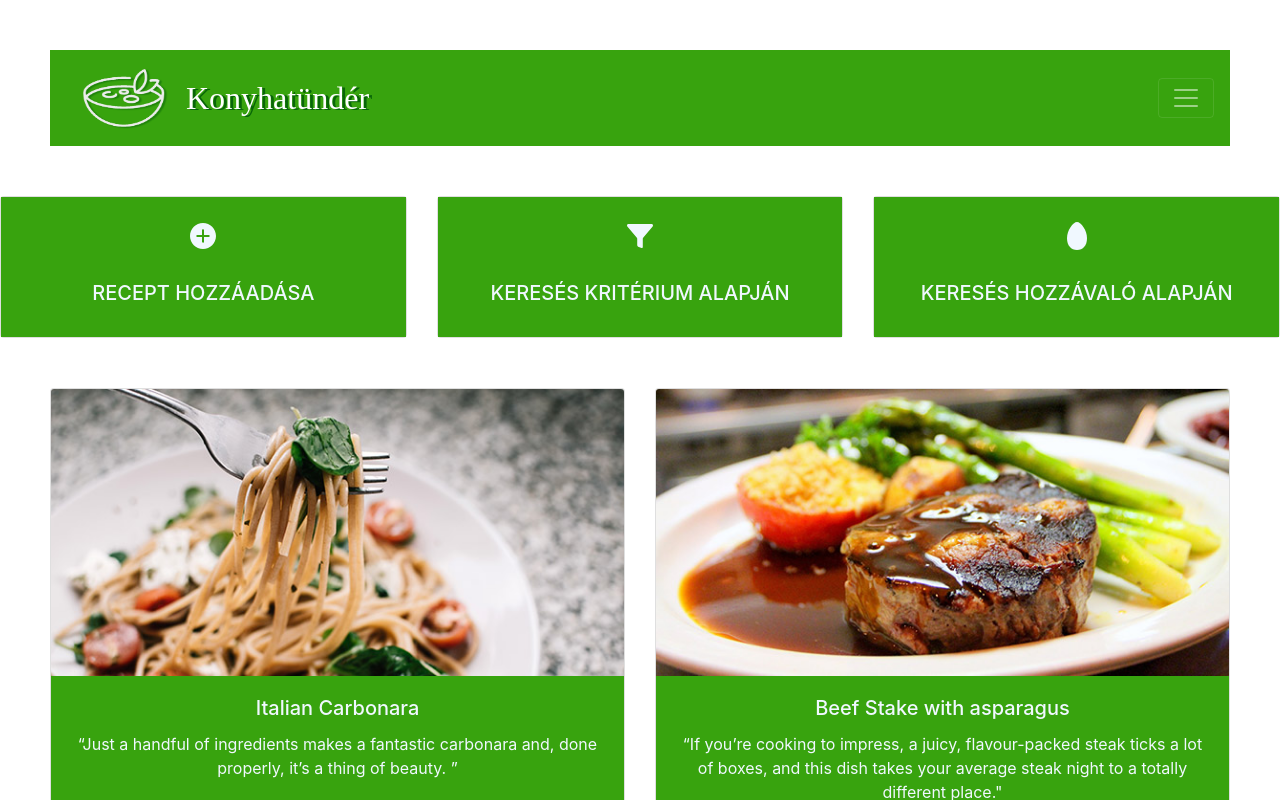
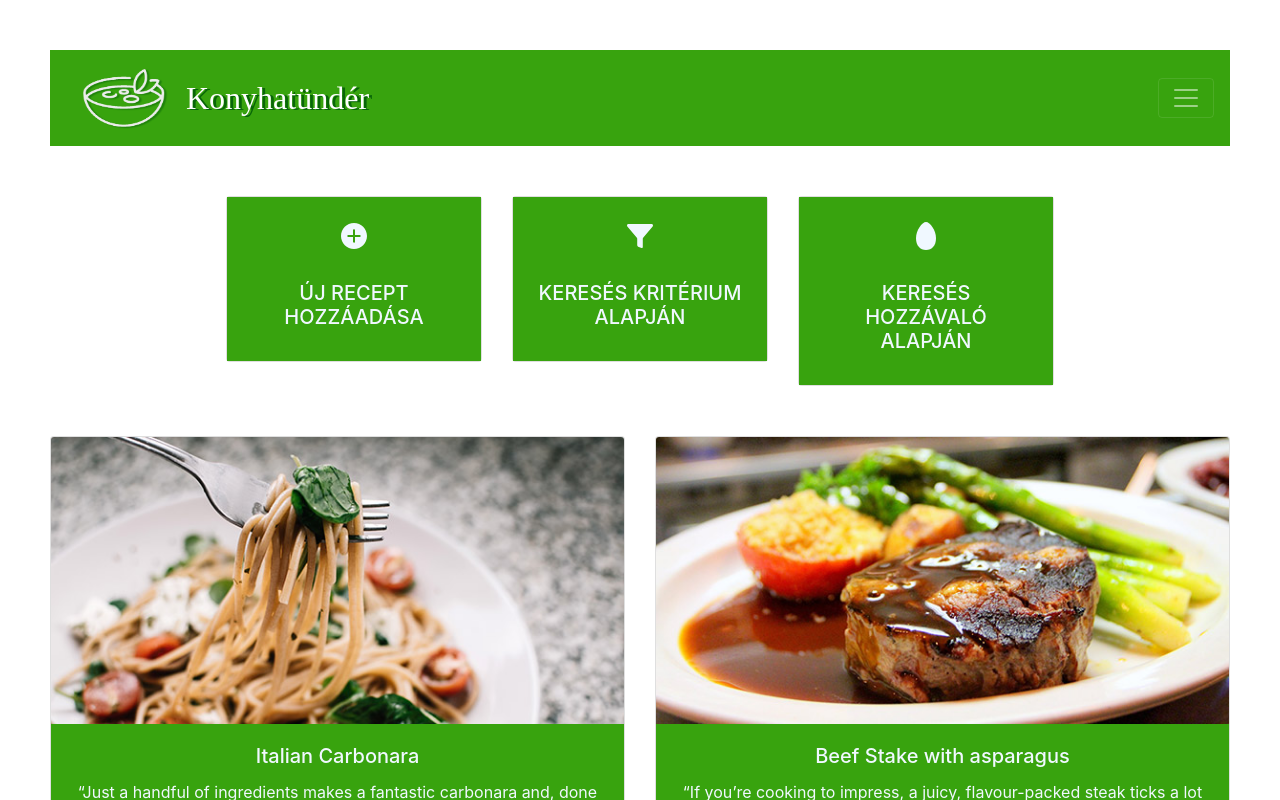
Before and after one commit to flowacademyhu/kappa-konyhatunder, a React (Create React App) app in the folder frontend/: page /mainPage in a window 1280 px wide. Shown: the top 800 px of the page. Built offline with nearby package versions, Linux system fonts and the light colour scheme; a web font is replaced by a local one.

Commit message:
Cards on the mainpage are done.

```diff
--- a/frontend/src/BodyPart.js
+++ b/frontend/src/BodyPart.js
@@ -1,6 +1,7 @@
 import pic1 from './images/image-2.jpg';
 import pic2 from './images/image-3.jpg';
 import pic3 from './images/image-4.jpg';
+import './styles/MainPage.css';
 
 function BodyPart() {
   return (
--- a/frontend/src/components/MainPage.js
+++ b/frontend/src/components/MainPage.js
@@ -3,20 +3,22 @@ import '../styles/MainPage.css';
 import { IoIosAddCircle } from 'react-icons/io';
 import { IoIosFunnel } from 'react-icons/io';
 import { IoIosEgg } from 'react-icons/io';
-import AddRecepieForm from './AddRecepieForm';
 
 function MainPage() {
   return (
     <CardDeck>
-      <Card tag="a" onClick={AddRecepieForm} style={{ cursor: 'pointer' }}>
+      <a href="./AddRecepieForm">
+        <Card className="MenuCard" style={{ width: '16rem' }}>
           <Card.Body>
             <Card.Text className="icon">
               <IoIosAddCircle />
             </Card.Text>
-          <Card.Title>RECEPT HOZZÁADÁSA</Card.Title>
+            <Card.Title>ÚJ RECEPT HOZZÁADÁSA</Card.Title>
           </Card.Body>
         </Card>
-      <Card>
+      </a>
+      <a href="./SearchByCriteria">
+        <Card className="MenuCard" style={{ width: '16rem' }}>
           <Card.Body>
             <Card.Text className="icon">
               <IoIosFunnel />
@@ -24,7 +26,9 @@ function MainPage() {
             <Card.Title>KERESÉS KRITÉRIUM ALAPJÁN</Card.Title>
           </Card.Body>
         </Card>
-      <Card>
+      </a>
+      <a href="./SearchByIngredient">
+        <Card className="MenuCard" style={{ width: '16rem' }}>
           <Card.Body>
             <Card.Text className="icon">
               <IoIosEgg />{' '}
@@ -32,6 +36,7 @@ function MainPage() {
             <Card.Title>KERESÉS HOZZÁVALÓ ALAPJÁN</Card.Title>
           </Card.Body>
         </Card>
+      </a>
     </CardDeck>
   );
 }
--- a/frontend/src/styles/MainPage.css
+++ b/frontend/src/styles/MainPage.css
@@ -10,6 +10,13 @@
   font-size: x-small;
 }
 
+.card-deck {
+  justify-content: center;
+}
+
+.MenuCard {
+  align-items: center;
+}
 .card-body {
   background-color: #38a30e;
   color: aliceblue;
@@ -19,3 +26,14 @@
 .icon {
   font-size: xx-large;
 }
+
+.card-link {
+  color: aliceblue;
+  font-size: larger;
+  font-weight: 500;
+  caret-color: darkgreen;
+}
+
+.text-muted {
+  color: white;
+}
```
Lines whose indentation alone changed are shown as unchanged.
